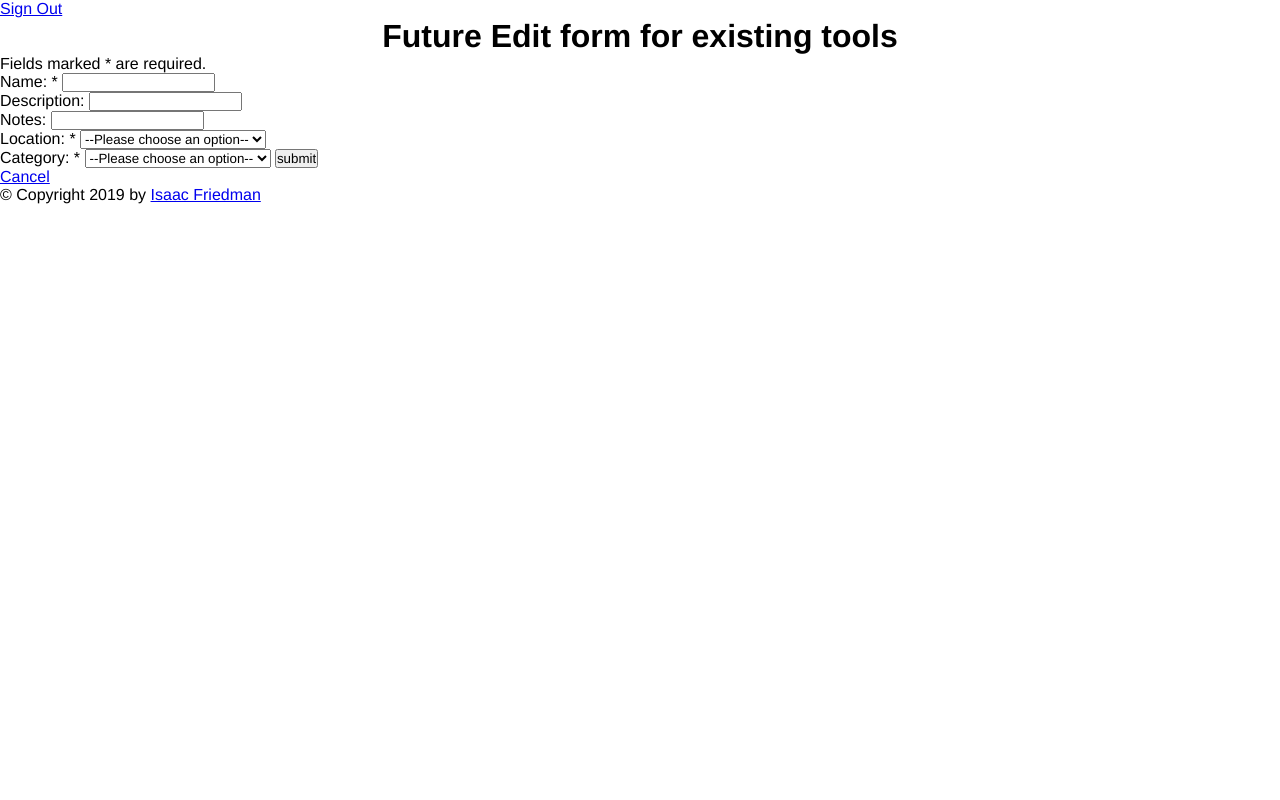
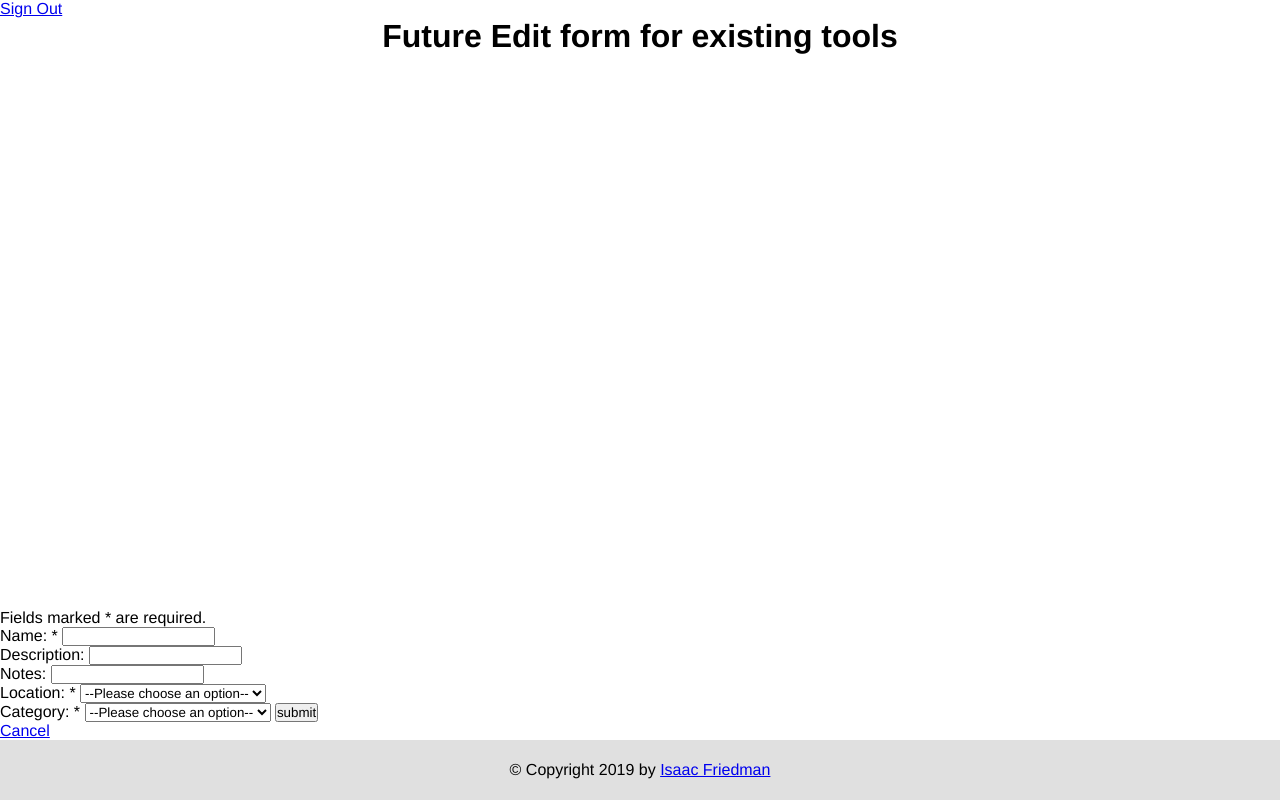
Before and after one commit to isaac-friedman/tool-library, a Flask app: template templates/edit.html in a window 1280 px wide. Run offline with Flask 2, Linux system fonts and the light colour scheme; the template is opened without the code that fills it, so the values that code supplies are empty; parts of the project's set-up code (start-up, migrations or seed data) failed here and were passed over.

Commit message:
feat: Header/footer

```diff
--- a/static/main.css
+++ b/static/main.css
@@ -10,20 +10,44 @@
 }
 
 body {
+	width: 100%;
+	height: 100%;
+	display: grid;
+	gap: 0;
+	grid-template: auto 1fr auto / 1fr;
+	grid-template-areas:
+		"hd"
+		"main"
+		"ft";
+}
 
+header {
+	grid-area: hd;
+    height: 60px;
+    background-color: #0047AB;
+}
+
+#logout {
+    color: white;
+    text-decoration: none;
+    font-weight: 600;
+    font-size: 125%;
+    padding-top: 30px;
+    margin-right: 25px;
+    float: right;
 }
 
 
-header {
-
+footer{
+	/*sticky footer that stays at the bottom of the window but doesn't cover
+	main content*/
+	grid-area: ft
+	position: absolute;
+	width: 100%;
+	text-align: center;
+	height:60px;
+	/*Setting line-height to container height vertically centers text.*/
+	line-height: 60px;
+	background-color: #e0e0e0;
+	text-decoration: bold;
 }
-
-
-nav {
-
-}
-
-
-footer {
-
-}
```
